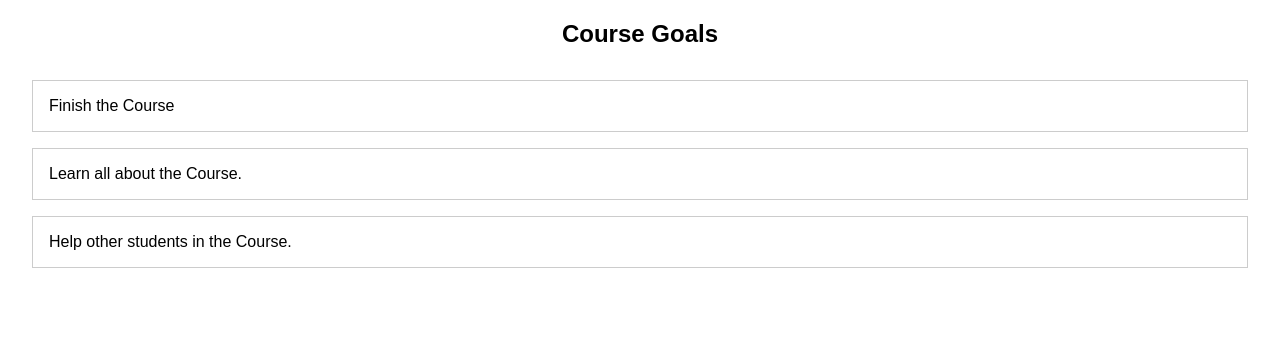
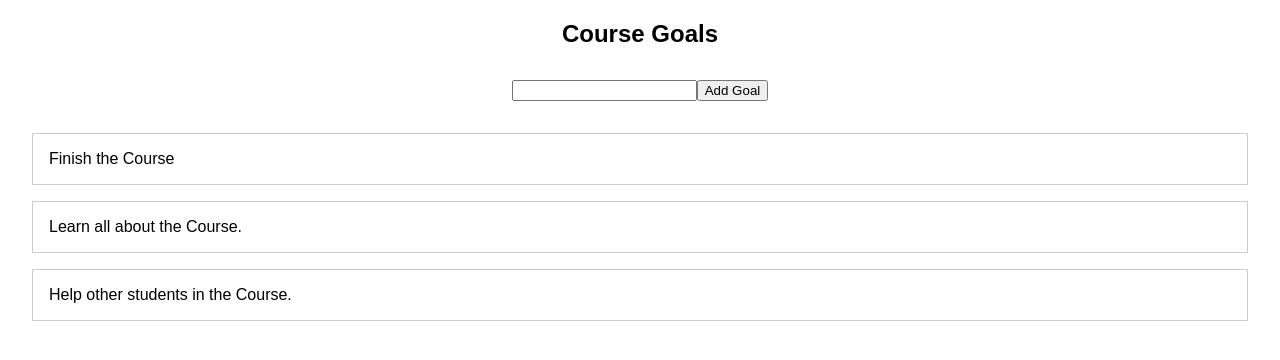
Before and after one commit to Devansh-Gupta-Official/react-practice, a React (Create React App) app: page / in a window 1280 px wide. Shown: the top 360 px of the page. Built offline with nearby package versions, Linux system fonts and the light colour scheme.

Commit message:
handling events

```diff
--- a/src/App.js
+++ b/src/App.js
@@ -1,5 +1,6 @@
 import React from 'react';
-import GoalList from './components/GoalList'
+import GoalList from './components/GoalList/GoalList';
+import NewGoal from './components/NewGoal/NewGoal'
 import './App.css';
 
 const App = () => {
@@ -9,6 +10,7 @@
   return(
     <div className='course-goals'>
       <h2>Course Goals</h2>
+      <NewGoal/>
       <GoalList goals={courseGoals}/>
     </div>
   );
--- /dev/null
+++ b/src/components/NewGoal/NewGoal.css
@@ -0,0 +1,4 @@
+.new-goal{
+    margin:2rem;
+    text-align: center;
+}
--- /dev/null
+++ b/src/components/NewGoal/NewGoal.js
@@ -0,0 +1,19 @@
+import React from 'react';
+import './NewGoal.css'
+
+const NewGoal = () => {
+    const addGoalHandler = event => {
+        event.preventDefault();
+        const newGoal = {
+            id:Math.random().toString(),
+            text:"My new goal!"
+        };
+    };
+
+    return <form className='new-goal' onSubmit={addGoalHandler}>
+        <input type='text'/>
+        <button type="submit">Add Goal</button>
+    </form>
+};
+
+export default NewGoal;
```
Also changed, not shown: src/components/GoalList/GoalList.css (renamed from src/components/GoalList.css), src/components/GoalList/GoalList.js (renamed from src/components/GoalList.js).
